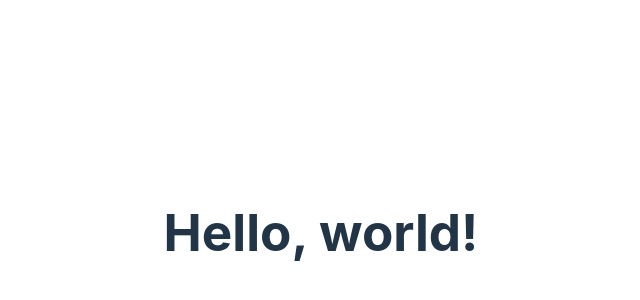
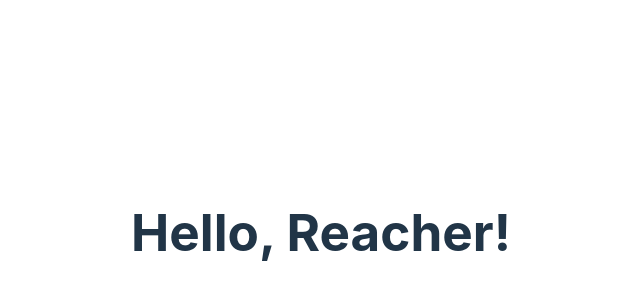
Before and after one commit to RZXQ/React, a React (Vite) app: page / in a window 1280 px wide. Shown: the part 168-468 px from the top of the page, without its empty margins (319-959 px from the left). Built offline with nearby package versions, Linux system fonts and the light colour scheme.

Commit message:
Refactor Message component location and logic.
Moved the Message component to a more relevant directory and updated its logic to include a conditional greeting based on a name variable. Adjusted the App.tsx import path to reflect the new location.

```diff
--- a/src/App.tsx
+++ b/src/App.tsx
@@ -1,5 +1,5 @@
 import "./App.css";
-import Message from "./part-1/2- Getting Started with React/3- Creating a React App/Message.tsx";
+import Message from "./part-1/2- Getting Started with React/5- Creating a React Component/Message.tsx";
 
 function App() {
   return <Message />;
--- a/src/part-1/2- Getting Started with React/3- Creating a React App/Message.tsx
+++ /dev/null
@@ -1,7 +0,0 @@
-// Pascal Casing
-function Message() {
-  // JSX: JavaScript XML
-  return <h1>Hello, world!</h1>;
-}
-
-export default Message;
--- /dev/null
+++ b/src/part-1/2- Getting Started with React/5- Creating a React Component/Message.tsx
@@ -0,0 +1,11 @@
+// JSX: JavaScript XML
+// Pascal Casing
+function Message() {
+  const name = "Reacher";
+  if (name) {
+    return <h1>Hello, {name}!</h1>;
+  }
+  return <h1>Hello, Guest!</h1>;
+}
+
+export default Message;
```
